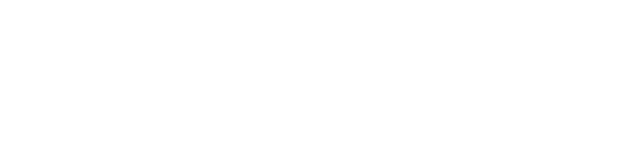
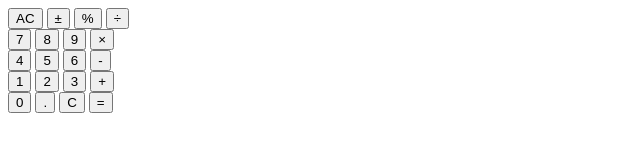
Before and after one commit to ZBehan/calculator, a plain HTML site: page index.html in a window 1280 px wide. Shown: the whole page, without its empty margins (0-640 px from the left). Drawn offline with Linux system fonts and the light colour scheme.

Commit message:
Create base HTML structure

```diff
--- a/index.html
+++ b/index.html
@@ -11,7 +11,39 @@
 </head>
 
 <body>
-
+    <div class="calculator">
+        <div class="display"></div>
+        <div class="button-row">
+            <button>AC</button>
+            <button>&plusmn;</button>
+            <button>%</button>
+            <button>&div;</button>
+        </div>
+        <div class="button-row">
+            <button>7</button>
+            <button>8</button>
+            <button>9</button>
+            <button>&times;</button>
+        </div>
+        <div class="button-row">
+            <button>4</button>
+            <button>5</button>
+            <button>6</button>
+            <button>-</button>
+        </div>
+        <div class="button-row">
+            <button>1</button>
+            <button>2</button>
+            <button>3</button>
+            <button>+</button>
+        </div>
+        <div class="button-row">
+            <button>0</button>
+            <button>.</button>
+            <button>C</button>
+            <button>=</button>
+        </div>
+    </div>
 </body>
 
 </html>
```
